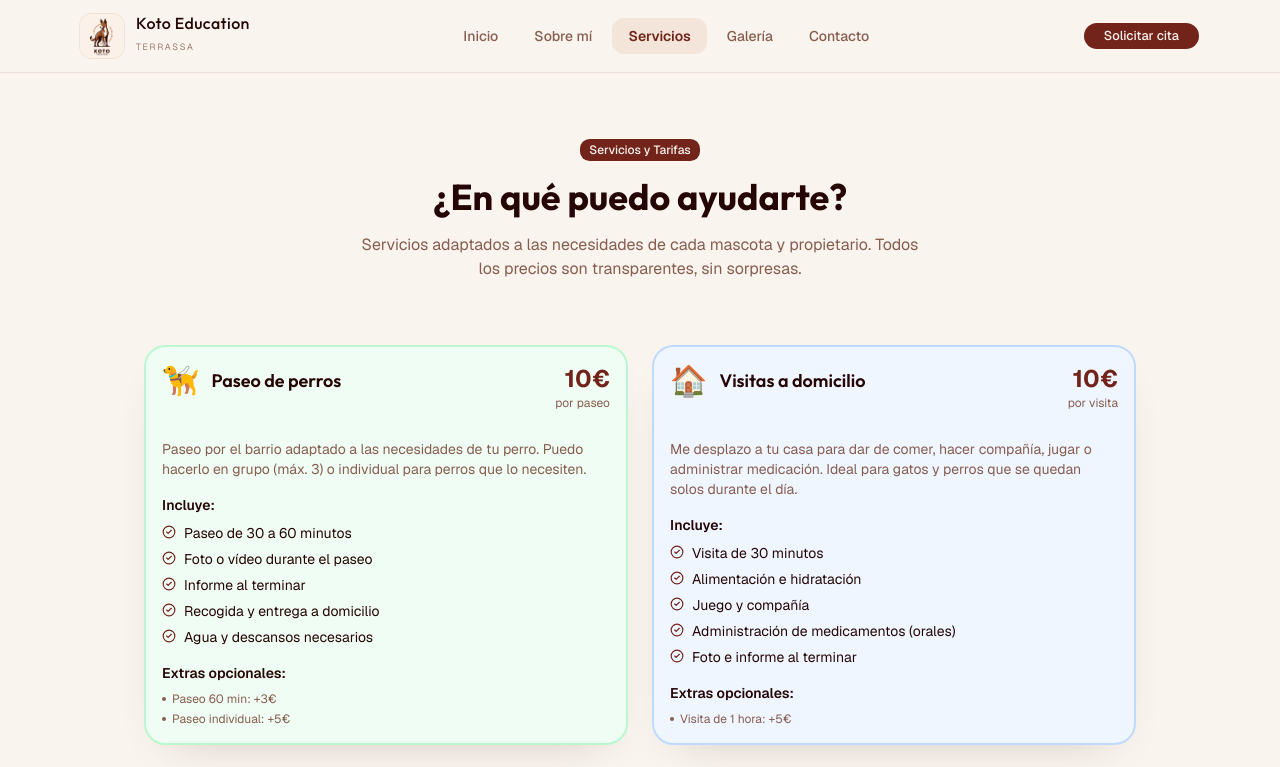
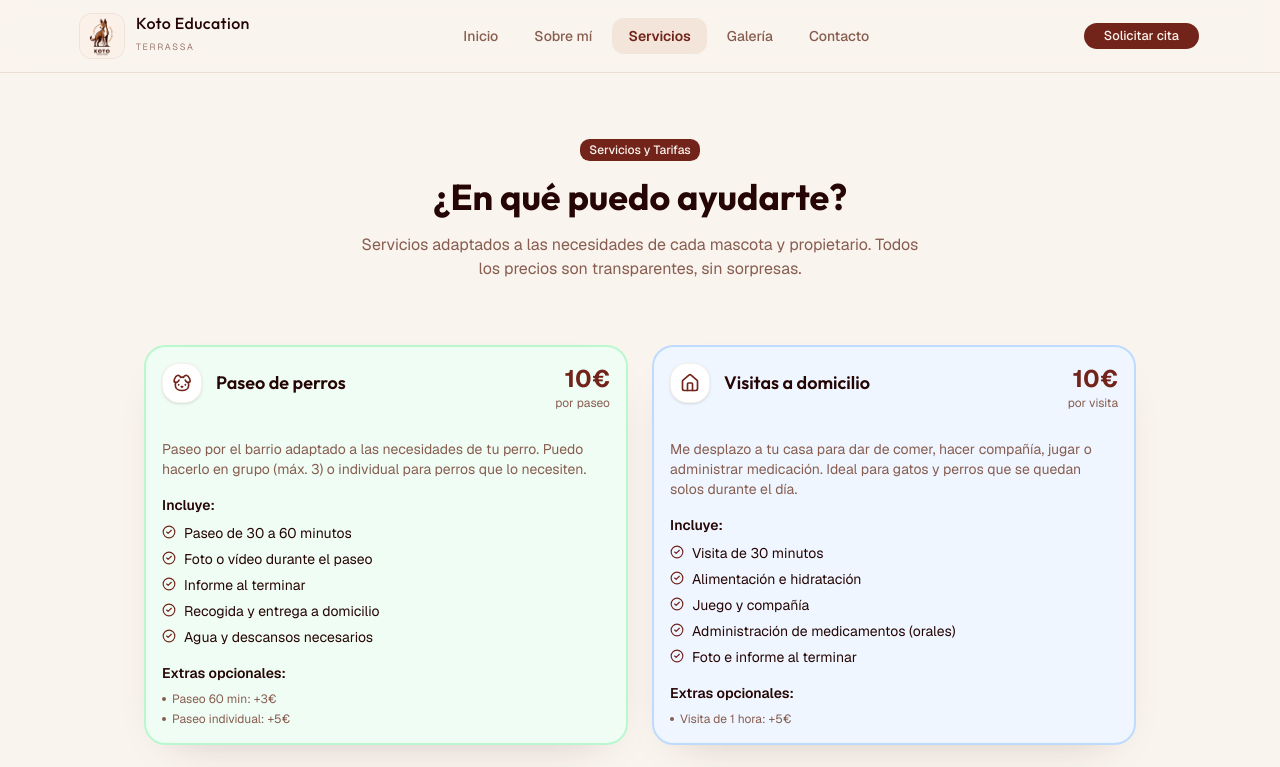
Before and after one commit to xamape-art/kotoeducation, a Next.js app: page /servicios in a window 1280 px wide. Shown: the top 767 px of the page. Built offline with nearby package versions, Linux system fonts and the light colour scheme.

Commit message:
style: replace colorful emojis with minimalist Lucide icons on services page

```diff
--- a/src/app/(public)/servicios/page.tsx
+++ b/src/app/(public)/servicios/page.tsx
@@ -138,8 +138,10 @@ export default function ServiciosPage() {
           <Card key={s.id} id={s.id} className={`border-2 ${s.bgColor} ${s.borderColor}`}>
             <CardHeader className="pb-3">
               <div className="flex items-start justify-between">
-                <div className="flex items-center gap-3">
-                  <span className="text-3xl">{s.emoji}</span>
+                <div className="flex items-center gap-3.5">
+                  <div className="w-10 h-10 rounded-xl bg-white border border-border/30 flex items-center justify-center text-primary shadow-sm shrink-0">
+                    <s.icon className="h-5 w-5" />
+                  </div>
                   <CardTitle className="font-display text-lg font-semibold">{s.title}</CardTitle>
                 </div>
                 <div className="text-right">
```
